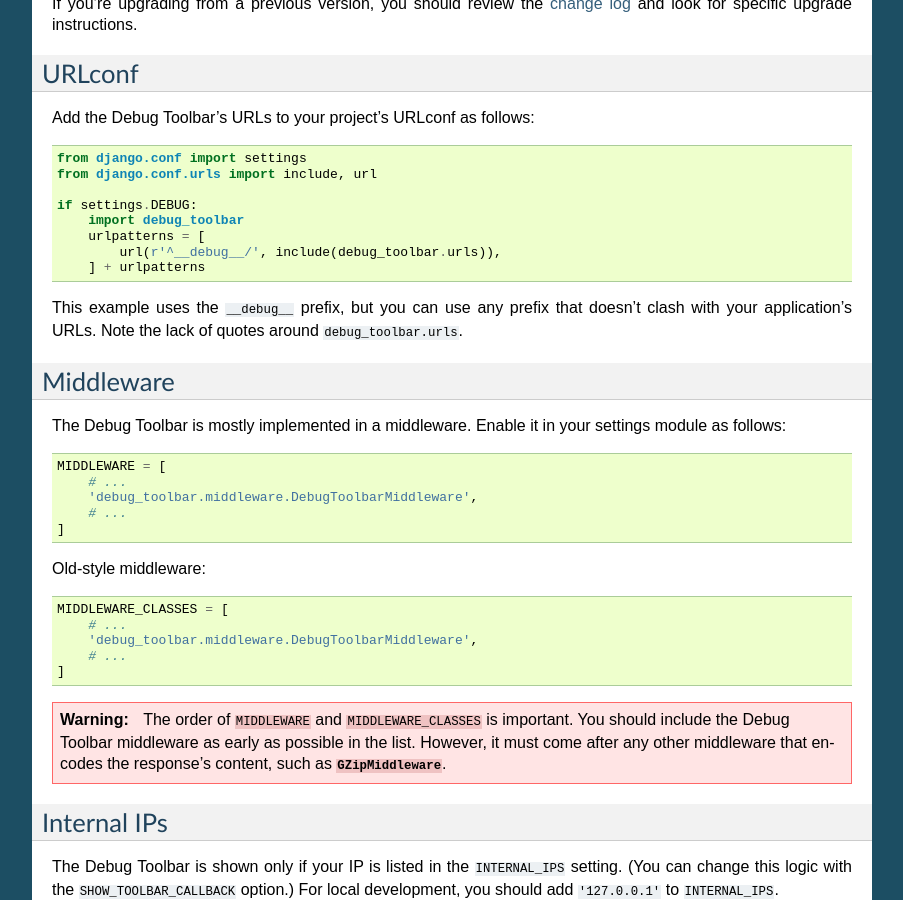
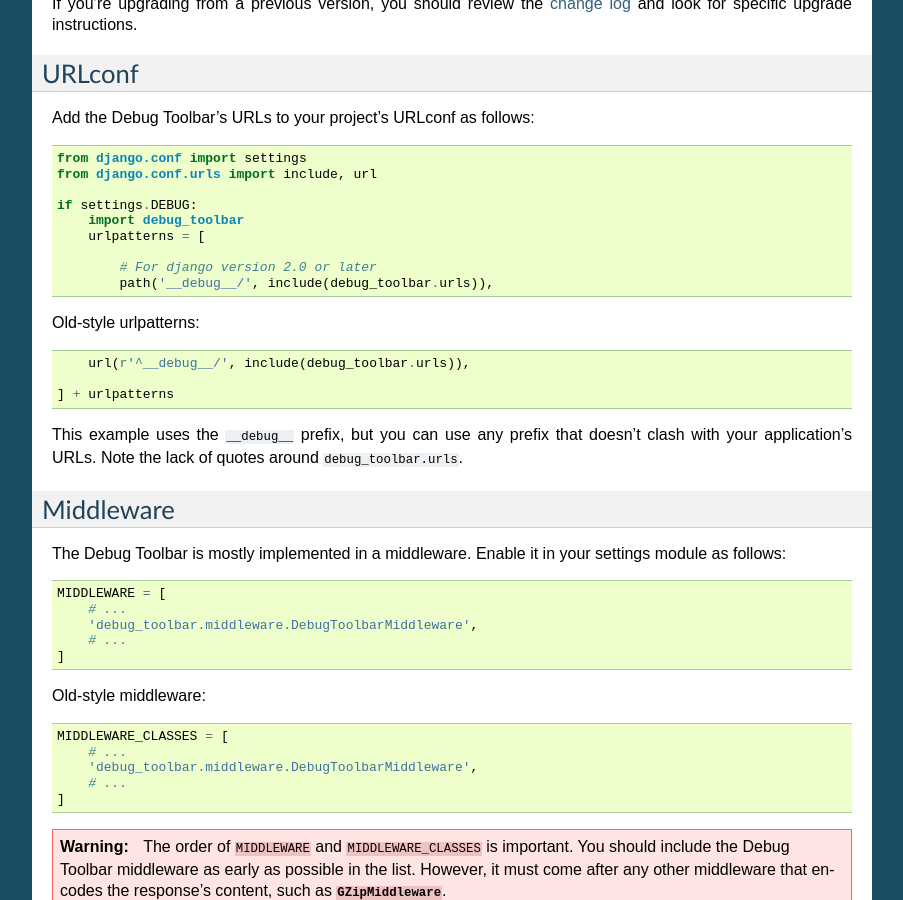
Before and after one commit to jazzband/django-debug-toolbar, a Sphinx documentation site: the page built from docs/installation.rst, in a window 1280 px wide and 900 px high, scrolled down 645 px. Shown: the whole window, without its empty margins (198-1101 px from the left). Built offline with Sphinx 7.4.7, drawn with Linux system fonts in a browser that asks for light colours.

Commit message:
Update installation.rst
Add urlpatterns for django version 2.0 or later

```diff
--- a/docs/installation.rst
+++ b/docs/installation.rst
@@ -48,7 +48,14 @@
     if settings.DEBUG:
         import debug_toolbar
         urlpatterns = [
+
+            # For django version 2.0 or later
+            path('__debug__/', include(debug_toolbar.urls)),
+
+Old-style urlpatterns::
+
             url(r'^__debug__/', include(debug_toolbar.urls)),
+
         ] + urlpatterns
 
 This example uses the ``__debug__`` prefix, but you can use any prefix that
```
